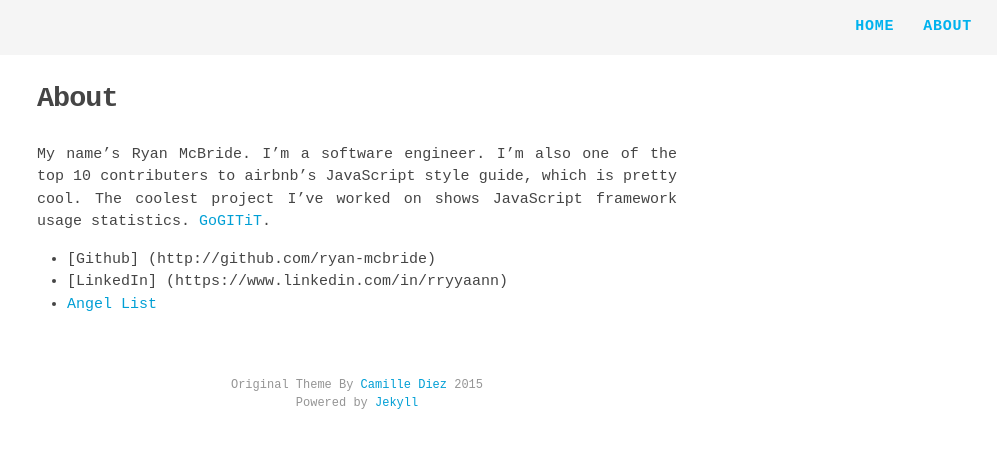
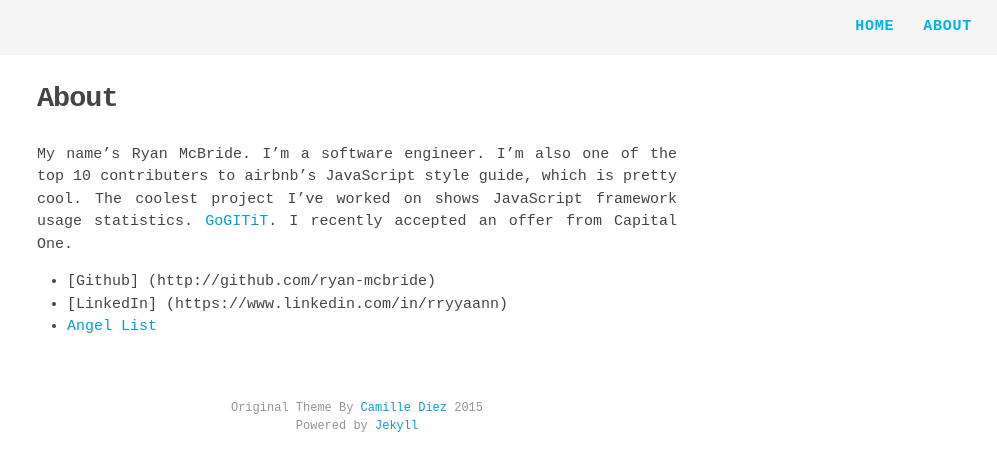
Before and after one commit to Ryan-McBride/oldblog, a Jekyll site: the page built from about.md, in a window 1280 px wide. Shown: the top 471 px of the page, without its empty margins (283-1280 px from the left). Built offline with Jekyll 4.4.1, drawn with Linux system fonts in a browser that asks for light colours; nearby versions of some CDN libraries; Markdown is read by kramdown in place of the engine named in the settings.

Commit message:
Update about.md

```diff
--- a/about.md
+++ b/about.md
@@ -3,7 +3,7 @@
 title: About
 permalink: /about/
 ---
-My name's Ryan McBride. I'm a software engineer. I'm also one of the top 10 contributers to airbnb's JavaScript style guide, which is pretty cool. The coolest project I've worked on shows JavaScript framework usage statistics. [GoGITiT](http://gotitit.co).
+My name's Ryan McBride. I'm a software engineer. I'm also one of the top 10 contributers to airbnb's JavaScript style guide, which is pretty cool. The coolest project I've worked on shows JavaScript framework usage statistics. [GoGITiT](http://gotitit.co). I recently accepted an offer from Capital One.
 
 * [Github] (http://github.com/ryan-mcbride)
 * [LinkedIn] (https://www.linkedin.com/in/rryyaann)
```
